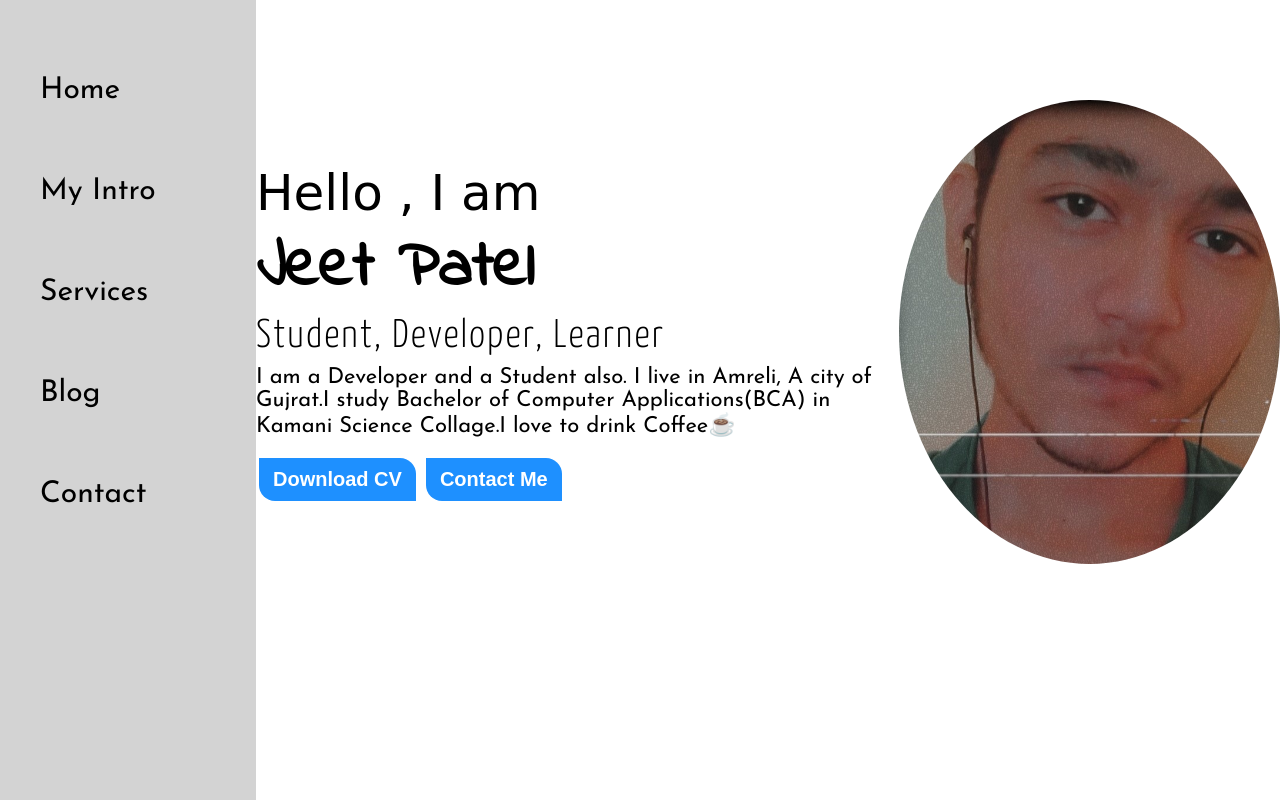
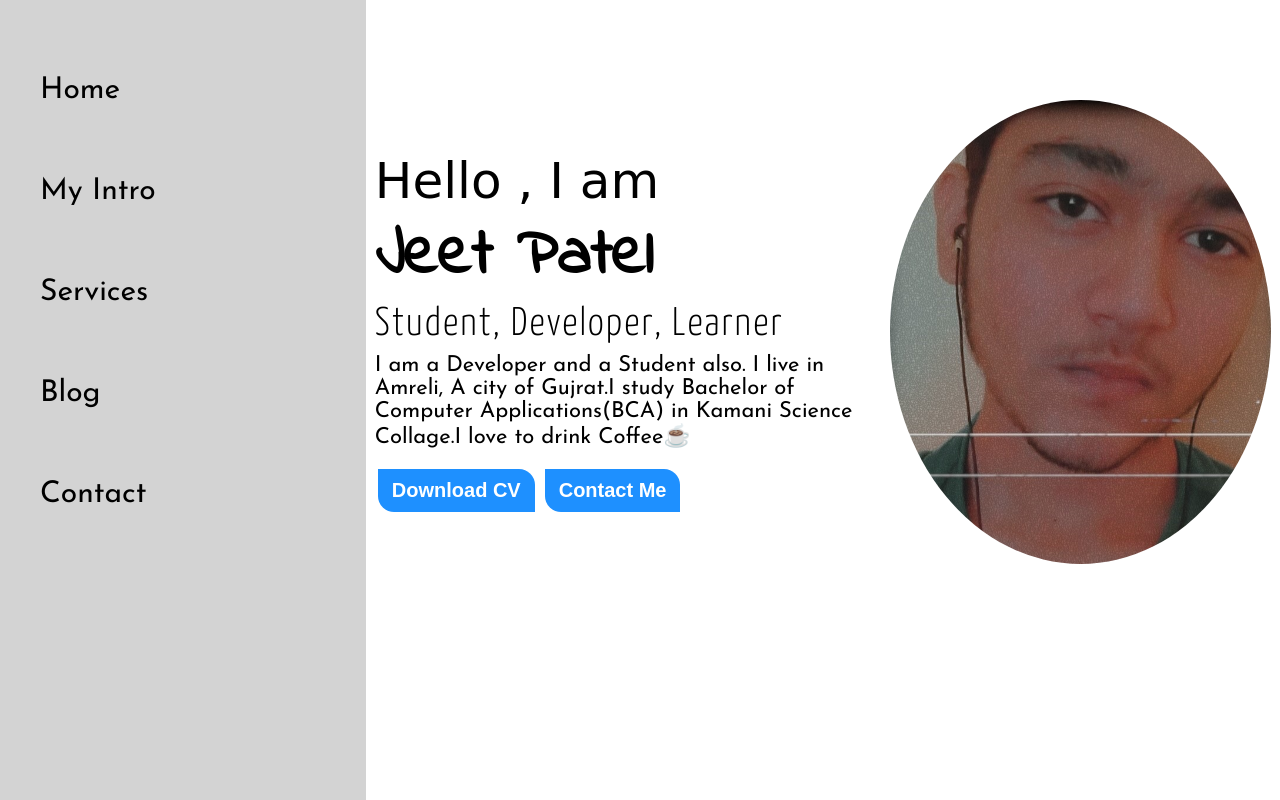
Before and after one commit to jeet404/Portfolio-Template, a PHP site: page / in a window 1280 px wide. Run offline with PHP 8.4, Linux system fonts and the light colour scheme; some web fonts are replaced.

Commit message:
Change width of info-container.

```diff
--- a/css/main.css
+++ b/css/main.css
@@ -42,7 +42,7 @@
 
 .info-container {
   height: 58vh;
-  width: 80vw;
+  width: 70vw;
   margin: 100px auto;
   display: flex;
   justify-content: space-around;
```
